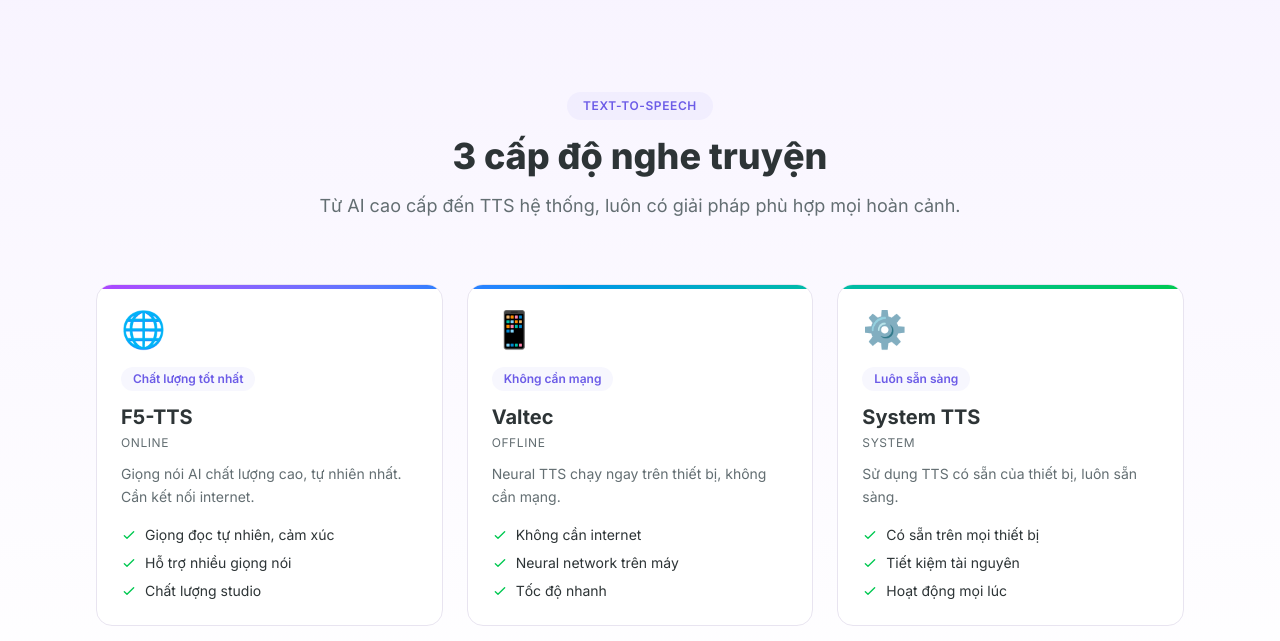
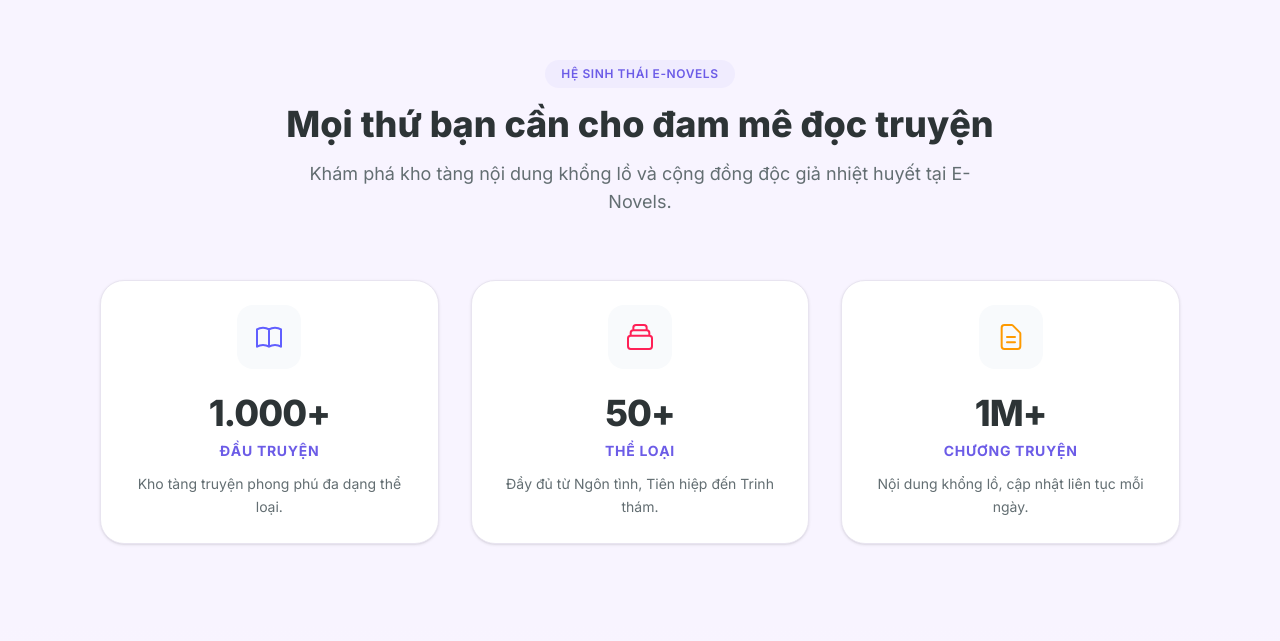
Before and after one commit to haidv2806/E-novel-landing-page, a React (Vite) app: page / in a window 1280 px wide. Shown: the part 1679-2320 px from the top of the page. Built offline with nearby package versions, Linux system fonts and the light colour scheme.

Commit message:
feat: add LibraryStatsSection and adjust HeroSection layout styling

```diff
--- a/src/App.tsx
+++ b/src/App.tsx
@@ -1,6 +1,7 @@
 import Navbar from './constants/Navbar'
 import HeroSection from './constants/HeroSection'
 import FeaturesSection from './constants/FeaturesSection'
+import LibraryStatsSection from './constants/LibraryStatsSection'
 import TTSHighlightSection from './constants/TTSHighlightSection'
 import HowItWorksSection from './constants/HowItWorksSection'
 import ScreenshotsSection from './constants/ScreenshotsSection'
@@ -18,6 +19,7 @@
       <Navbar />
       <HeroSection />
       <FeaturesSection />
+      <LibraryStatsSection />
       <TTSHighlightSection />
       <HowItWorksSection />
       <ScreenshotsSection />
--- a/src/constants/HeroSection.tsx
+++ b/src/constants/HeroSection.tsx
@@ -56,9 +56,9 @@
                         </div>
                     </div>
 
-                    <div className="relative flex justify-center animate-fade-in-up animation-delay-300">
+                    <div className="relative flex justify-center animate-fade-in-up animation-delay-300 overflow-visible">
                         <div className="relative">
-                            <div className="w-64 h-[500px] rounded-[3rem] p-3 animate-float scale-60 origin-top">
+                            <div className="w-[375px] h-[500px] animate-float scale-60 origin-top">
                                 <DeviceFrameset device="iPhone X" color="black" zoom={1}>
                                     <img
                                         src="/inAppScreen.png"
@@ -67,7 +67,7 @@
                                     />
                                 </DeviceFrameset>
                             </div>
-                            <div className="absolute -right-40 top-20 bg-white rounded-2xl shadow-lg p-3 border border-border-light">
+                            <div className=" absolute -right-4 top-10 bg-white rounded-2xl shadow-lg p-3 border border-border-light">
                                 <div className="flex items-center gap-2">
                                     <div className="w-8 h-8 bg-primary/10 rounded-full flex items-center justify-center">
                                         <svg className="w-4 h-4 text-primary" fill="none" viewBox="0 0 24 24" stroke="currentColor"><path strokeLinecap="round" strokeLinejoin="round" strokeWidth={2} d="M15.536 8.464a5 5 0 010 7.072m2.828-9.9a9 9 0 010 12.728M5.586 15H4a1 1 0 01-1-1v-4a1 1 0 011-1h1.586l4.707-4.707C10.923 3.663 12 4.109 12 5v14c0 .891-1.077 1.337-1.707.707L5.586 15z" /></svg>
@@ -78,7 +78,7 @@
                                     </div>
                                 </div>
                             </div>
-                            <div className="absolute -left-6 bottom-32 bg-white rounded-2xl shadow-lg p-3 border border-border-light">
+                            <div className=" absolute bottom-32 bg-white rounded-2xl shadow-lg p-3 border border-border-light">
                                 <div className="flex items-center gap-2">
                                     <div className="w-8 h-8 bg-green-50 rounded-full flex items-center justify-center">
                                         <svg className="w-4 h-4 text-green-500" fill="none" viewBox="0 0 24 24" stroke="currentColor"><path strokeLinecap="round" strokeLinejoin="round" strokeWidth={2} d="M4 16v1a3 3 0 003 3h10a3 3 0 003-3v-1m-4-4l-4 4m0 0l-4-4m4 4V4" /></svg>
--- /dev/null
+++ b/src/constants/LibraryStatsSection.tsx
@@ -0,0 +1,73 @@
+import useInView from "../hooks/useInView"
+
+const stats = [
+    {
+        icon: (
+            <svg className="w-8 h-8 text-indigo-500" fill="none" viewBox="0 0 24 24" stroke="currentColor">
+                <path strokeLinecap="round" strokeLinejoin="round" strokeWidth={1.5} d="M12 6.253v13m0-13C10.832 5.477 9.246 5 7.5 5S4.168 5.477 3 6.253v13C4.168 18.477 5.754 18 7.5 18s3.332.477 4.5 1.253m0-13C13.168 5.477 14.754 5 16.5 5c1.747 0 3.332.477 4.5 1.253v13C19.832 18.477 18.247 18 16.5 18c-1.746 0-3.332.477-4.5 1.253" />
+            </svg>
+        ),
+        value: '1.000+',
+        label: 'Đầu truyện',
+        desc: 'Kho tàng truyện phong phú đa dạng thể loại.',
+    },
+    {
+        icon: (
+            <svg className="w-8 h-8 text-rose-500" fill="none" viewBox="0 0 24 24" stroke="currentColor">
+                <path strokeLinecap="round" strokeLinejoin="round" strokeWidth={1.5} d="M19 11H5m14 0a2 2 0 012 2v6a2 2 0 01-2 2H5a2 2 0 01-2-2v-6a2 2 0 012-2m14 0V9a2 2 0 00-2-2M5 11V9a2 2 0 012-2m0 0V5a2 2 0 012-2h6a2 2 0 012 2v2M7 7h10" />
+            </svg>
+        ),
+        value: '50+',
+        label: 'Thể loại',
+        desc: 'Đầy đủ từ Ngôn tình, Tiên hiệp đến Trinh thám.',
+    },
+    {
+        icon: (
+            <svg className="w-8 h-8 text-amber-500" fill="none" viewBox="0 0 24 24" stroke="currentColor">
+                <path strokeLinecap="round" strokeLinejoin="round" strokeWidth={1.5} d="M9 12h6m-6 4h6m2 5H7a2 2 0 01-2-2V5a2 2 0 012-2h5.586a1 1 0 01.707.293l5.414 5.414a1 1 0 01.293.707V19a2 2 0 01-2 2z" />
+            </svg>
+        ),
+        value: '1M+',
+        label: 'Chương truyện',
+        desc: 'Nội dung khổng lồ, cập nhật liên tục mỗi ngày.',
+    }
+]
+
+export default function LibraryStatsSection() {
+    const { ref, isVisible } = useInView()
+
+    return (
+        <section ref={ref} className="py-20 bg-bg-section overflow-hidden">
+            <div className="max-w-6xl mx-auto px-4 sm:px-6 lg:px-8">
+                <div className="text-center mb-16">
+                    <span className="inline-block text-xs font-semibold text-primary bg-primary/5 px-4 py-1.5 rounded-full mb-4 uppercase tracking-wider">Hệ sinh thái E-Novels</span>
+                    <h2 className="text-3xl sm:text-4xl font-extrabold text-text-main mb-4">Mọi thứ bạn cần cho đam mê đọc truyện</h2>
+                    <p className="text-text-muted text-lg max-w-2xl mx-auto">Khám phá kho tàng nội dung khổng lồ và cộng đồng độc giả nhiệt huyết tại E-Novels.</p>
+                </div>
+
+                <div className="flex flex-wrap justify-center gap-8">
+                    {stats.map((stat, i) => (
+                        <div
+                            key={i}
+                            className={`flex flex-col items-center text-center p-6 bg-white rounded-3xl border border-border-light shadow-sm hover:shadow-md transition-all duration-500 w-full sm:w-[calc(50%-1rem)] lg:w-[calc(33.33%-1.5rem)] max-w-sm ${isVisible ? 'animate-fade-in-up' : 'opacity-0'}`}
+                            style={{ animationDelay: `${i * 0.15}s` }}
+                        >
+                            <div className="w-16 h-16 rounded-2xl bg-slate-50 flex items-center justify-center mb-6 group-hover:scale-110 transition-transform">
+                                {stat.icon}
+                            </div>
+                            <div className="text-3xl sm:text-4xl font-extrabold text-text-main mb-2 tracking-tight">
+                                {stat.value}
+                            </div>
+                            <div className="text-sm font-bold text-primary uppercase tracking-wider mb-3">
+                                {stat.label}
+                            </div>
+                            <p className="text-sm text-text-muted leading-relaxed px-2">
+                                {stat.desc}
+                            </p>
+                        </div>
+                    ))}
+                </div>
+            </div>
+        </section>
+    )
+}
```
